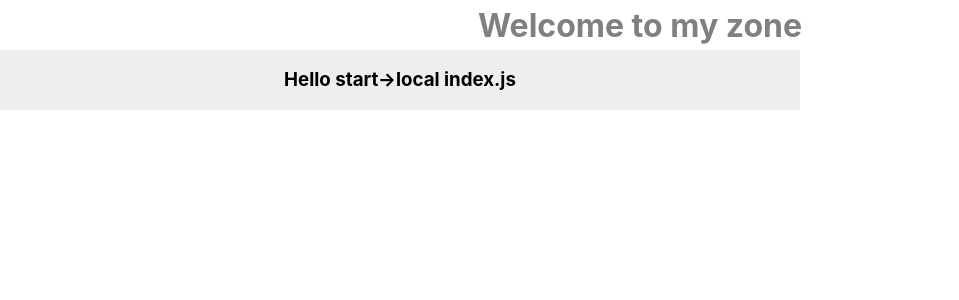
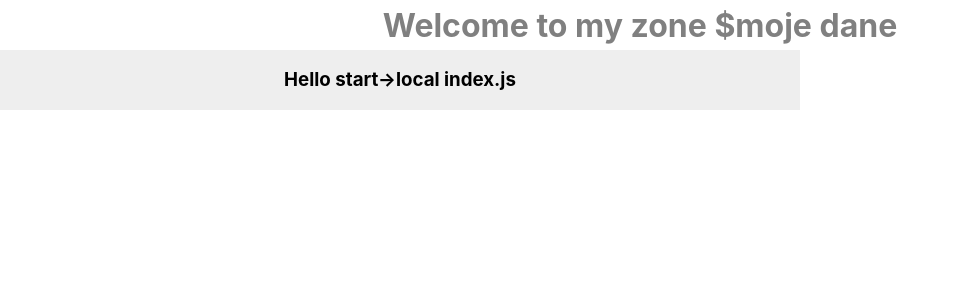
Before and after one commit to ZnakZorro/nextjs-zz1, a Next.js app: page /zorro in a window 1280 px wide. Shown: the top 300 px of the page, without its empty margins (0-959 px from the left). Built offline with nearby package versions, Linux system fonts and the light colour scheme.

Commit message:
1 file modified

```diff
--- a/pages/zorro.js
+++ b/pages/zorro.js
@@ -12,6 +12,7 @@ export default function Home() {
 
         <h1 className={styles.titley}>
           Welcome to my zone
+          ${mojeDane()}
         </h1>
 
       <div className={styles.gridy}>
@@ -27,3 +28,8 @@ export default function Home() {
     </div>
   );
 }
+
+
+let mojeDane=()=>{
+  return "moje dane";
+}
```
